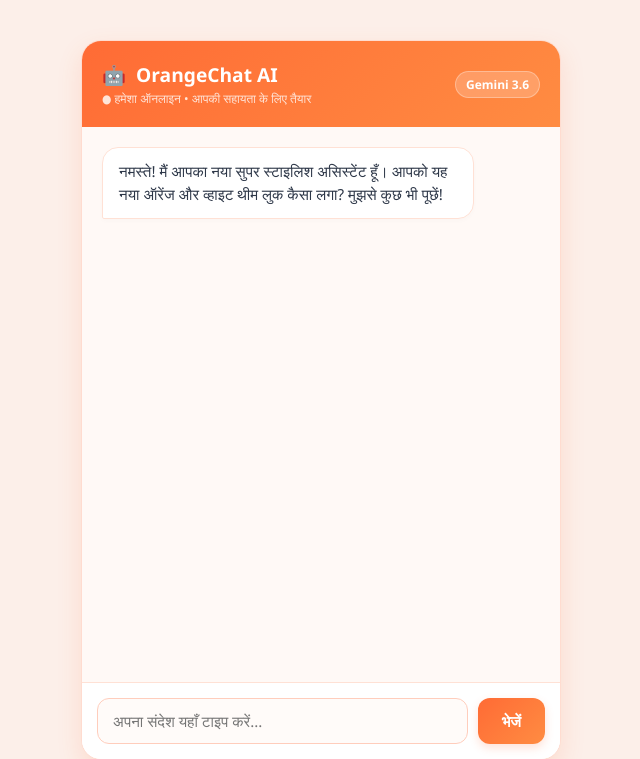
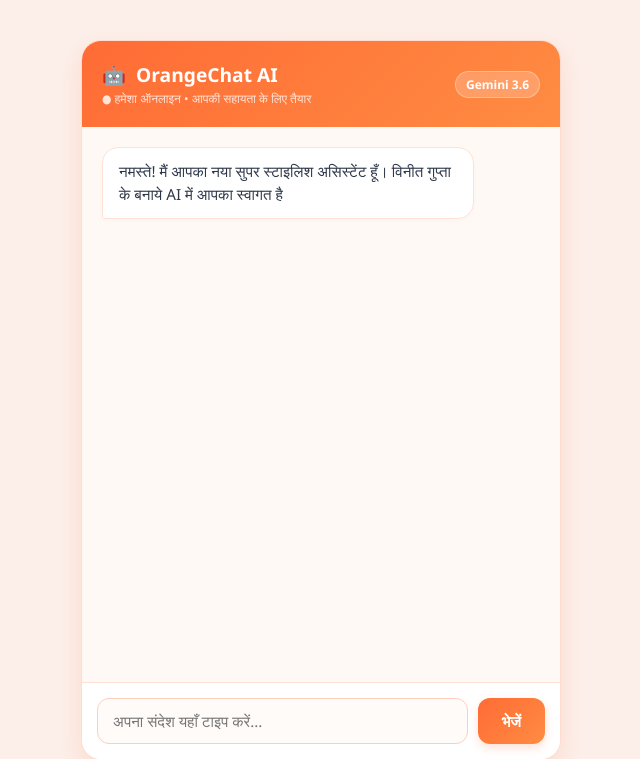
Before and after one commit to publisher2288-lab/New2, a FastAPI app: page / in a window 1280 px wide. Shown: the top 759 px of the page, without its empty margins (319-959 px from the left). Run offline with FastAPI, Linux system fonts and the light colour scheme.

Commit message:
Update greeting message in chat box

```diff
--- a/templates/index.html
+++ b/templates/index.html
@@ -41,7 +41,7 @@
         <!-- चैट मैसेजेस एरिया -->
         <div id="chat-box" class="chat-box">
             <div class="msg ai">
-                नमस्ते! मैं आपका नया सुपर स्टाइलिश असिस्टेंट हूँ। आपको यह नया ऑरेंज और व्हाइट थीम लुक कैसा लगा? मुझसे कुछ भी पूछें!
+                नमस्ते! मैं आपका नया सुपर स्टाइलिश असिस्टेंट हूँ। विनीत गुप्ता के बनाये AI में आपका स्वागत है
             </div>
         </div>
 
```
